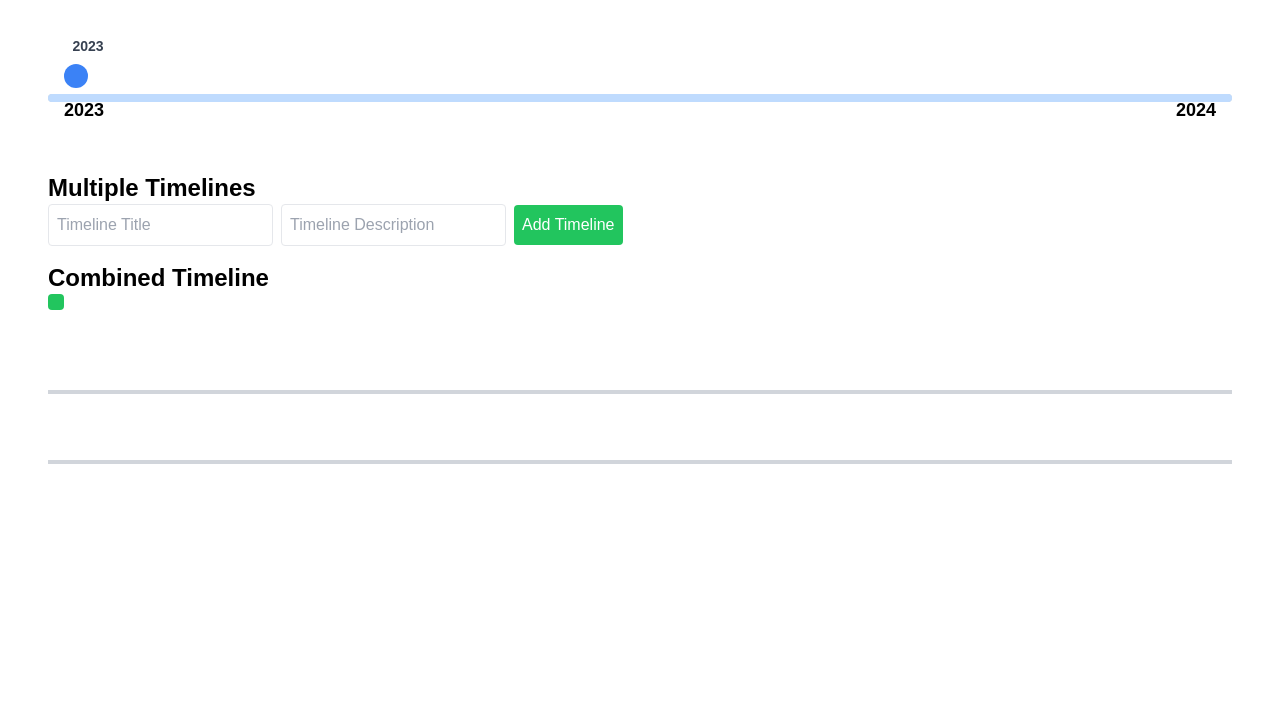
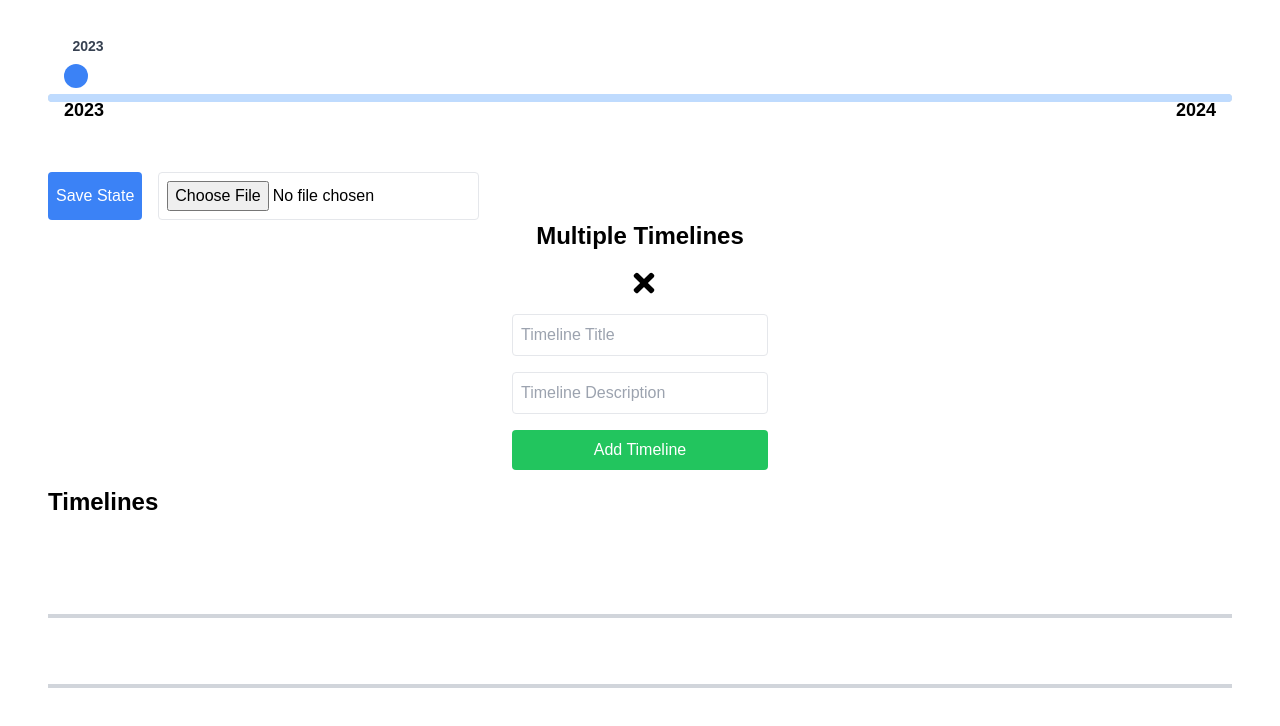
Before and after one commit to PranoSA/Timelines, a Next.js app: page / in a window 1280 px wide. Both pictures are taken after a click on the button "Add Timeline". Shown: the top 726 px of the page. Built offline with nearby package versions, Linux system fonts and the light colour scheme.

Commit message:
Fixed Slider Kind Of

```diff
--- a/components/Timeline.tsx
+++ b/components/Timeline.tsx
@@ -2,6 +2,7 @@
 // eslint-disable-next-line @typescript-eslint/no-unused-vars
 import React, { useMemo, useState, useCallback } from 'react';
 import { TimeLine, TimeEvent } from '../types';
+import { FaCheckCircle, FaRegCircle } from 'react-icons/fa';
 
 type Props = {
   timelines: TimeLine[];
@@ -18,6 +19,13 @@ const colors = [
   'bg-blue-500',
   'bg-yellow-500',
   'bg-purple-500',
+];
+
+const text_colors = [
+  'text-green-500',
+  'text-blue-500',
+  'text-yellow-500',
+  'text-purple-500',
 ];
 
 const TimelineComponent: React.FC<Props> = ({
@@ -56,21 +64,51 @@ const TimelineComponent: React.FC<Props> = ({
     [allEvents, endYear]
   );
 
-  console.log('start_year: ', start_year);
-  console.log('Slider Start Year Prop: ', startYear);
-  console.log('end_year: ', end_year);
-  console.log('Slider End Year Prop: ', endYear);
+  const [filtered_timelines, setFilteredTimelines] =
+    useState<TimeLine[]>(timelines);
+
+  const toggleFilterTimeline = (timeline: TimeLine) => {
+    //if filtered_timelines includes this timeline, remove it
+    //else add it
+    if (filtered_timelines.includes(timeline)) {
+      setFilteredTimelines(
+        filtered_timelines.filter(
+          (filtered_timeline) => filtered_timeline !== timeline
+        )
+      );
+    } else {
+      setFilteredTimelines([...filtered_timelines, timeline]);
+    }
+  };
+
+  const all_filtered_events = useMemo(
+    () =>
+      showMultipleTimelines
+        ? filtered_timelines.flatMap((timeline, timelineIndex) =>
+            timeline.events.map((event) => ({ ...event, timelineIndex }))
+          )
+        : filtered_timelines[0].events.map((event) => ({
+            ...event,
+            timelineIndex: 0,
+          })),
+    [filtered_timelines, showMultipleTimelines]
+  );
+
+  //console.log('start_year: ', start_year);
+  //console.log('Slider Start Year Prop: ', startYear);
+  //console.log('end_year: ', end_year);
+  //console.log('Slider End Year Prop: ', endYear);
 
   //filter out events that are not within the range of the slider
   const allEventsInRange = useMemo(
     () =>
-      allEvents
+      all_filtered_events
         .filter((event) => event.year >= start_year && event.year <= end_year)
         .sort((a, b) => a.year - b.year),
-    [allEvents, start_year, end_year]
+    [all_filtered_events, start_year, end_year]
   );
 
-  console.log('allEventsInRange: ', allEventsInRange);
+  //console.log('allEventsInRange: ', allEventsInRange);
 
   const heightOfEvent = useMemo(() => {
     //for this -> we will try to make it so that years don't interfere
@@ -125,7 +163,7 @@ const TimelineComponent: React.FC<Props> = ({
     return levels_for_each_index_of_allEventsInRange;
   }, [allEventsInRange, start_year, end_year]);
 
-  console.log('heightOfEvent: ', heightOfEvent);
+  //console.log('heightOfEvent: ', heightOfEvent);
 
   const height_offset =
     Math.max(...heightOfEvent.map((n) => Math.abs(n))) * 50 + 100;
@@ -146,27 +184,49 @@ const TimelineComponent: React.FC<Props> = ({
   };
 
   return (
-    <div className="timeline-container">
-      {showMultipleTimelines && (
+    <div className="timeline-container w-full">
       <div className="mb-20">
         <h2 className="text-2xl font-bold dark:text-white">
-            Combined Timeline
+          {showMultipleTimelines ? 'Timelines' : timelines[0].title}
         </h2>
-          <div className="flex space-x-4">
+        <div className="flex flex-col space-y-2 mt-4">
           {timelines.map((timeline, index) => (
-              <button
+            <div
               key={index}
-                className={`p-2 ${
-                  colors[index % colors.length]
-                } text-white rounded`}
+              className={`cursor-pointer p-4 rounded border ${
+                timeline.shown ? 'border-blue-500' : 'border-gray-300'
+              }`}
+            >
+              <div className="flex items-center space-x-2">
+                {
+                  //if filtered_timelines includes this timeline, show check circle, else show reg circle
+                  filtered_timelines.includes(timeline) ? (
+                    <FaCheckCircle
+                      className="text-green-500"
+                      onClick={() => toggleFilterTimeline(timeline)}
+                    />
+                  ) : (
+                    <FaRegCircle
+                      className="text-gray-500"
+                      onClick={() => toggleFilterTimeline(timeline)}
+                    />
+                  )
+                }
+                <span
+                  className={`${text_colors[index % text_colors.length]} ${
+                    !showMultipleTimelines && timeline.shown
+                      ? 'font-bold'
+                      : 'font-normal'
+                  }`}
                   onClick={() => onSelectTimeline && onSelectTimeline(timeline)}
                 >
                   {timeline.title}
-              </button>
+                </span>
+              </div>
+            </div>
           ))}
         </div>
       </div>
-      )}
       <div className="relative mb-4">
         <div className="absolute left-0 top-1/2 w-full h-1 bg-gray-300 dark:bg-gray-700"></div>
         <div className="events relative w-full"></div>
--- a/components/TimelineManager.tsx
+++ b/components/TimelineManager.tsx
@@ -1,8 +1,10 @@
+/* eslint-disable @typescript-eslint/no-unused-vars */
 import React, { useState, useMemo, useEffect } from 'react';
 import { ApplicationState, TimeLine, TimeEvent } from '../types';
 import TimelineComponent from './Timeline';
 import EventDetails from './EventDetails';
 import YearSlider from './YearSlider';
+import { FaTimes } from 'react-icons/fa';
 
 const TimelineManager: React.FC = () => {
   const [state, setState] = useState<ApplicationState>({
@@ -13,6 +15,10 @@ const TimelineManager: React.FC = () => {
     end_year_zoomed: 0,
     timelines: [],
   });
+
+  //const add timeline
+  const [addingTimeline, setAddingTimeline] = useState(false);
+  const [addingEvent, setAddingEvent] = useState(false);
 
   const [selectedEvent, setSelectedEvent] = useState<TimeEvent | null>(null);
 
@@ -54,13 +60,20 @@ const TimelineManager: React.FC = () => {
       return todaysYear;
     }
 
-    //else, return the max year of all events
-    return state.timelines.reduce((max, timeline) => {
-      const maxEventYear = Math.max(
-        ...timeline.events.map((event) => event.year)
+    //filter out timelines that have at least one event
+    const filteredTimelines = state.timelines.filter(
+      (timeline) => timeline.events.length > 0
     );
-      return maxEventYear;
-    }, -12312412412541);
+
+    const all_events = filteredTimelines.reduce(
+      (acc, timeline) => [...acc, ...timeline.events],
+      [] as TimeEvent[]
+    );
+
+    const max_year = Math.max(...all_events.map((event) => event.year));
+
+    console.log('sliderEndYearDriven: ', max_year);
+    return max_year;
   }, [state.timelines, todaysYear]);
 
   //use memo for the purpose of setting the slider range
@@ -75,8 +88,12 @@ const TimelineManager: React.FC = () => {
       return todaysYear - 1;
     }
 
+    const filteredTimelines = state.timelines.filter(
+      (timeline) => timeline.events.length > 0
+    );
+
     //return min of all events
-    const new_min_year = state.timelines.reduce((min, timeline) => {
+    const new_min_year = filteredTimelines.reduce((min, timeline) => {
       const minEventYear = Math.min(
         ...timeline.events.map((event) => event.year)
       );
@@ -165,6 +182,32 @@ const TimelineManager: React.FC = () => {
     setStartYear(startYear);
   };
 
+  //save the current state to a json file and download it
+  const saveState = () => {
+    const data = `data:text/json;charset=utf-8,${encodeURIComponent(
+      JSON.stringify(state)
+    )}`;
+    const a = document.createElement('a');
+    a.href = data;
+    a.download = 'timeline.json';
+    a.click();
+  };
+
+  //load a json file and set the state to the json file
+  const loadState = async (e: React.ChangeEvent<HTMLInputElement>) => {
+    const file = e.target.files?.[0];
+    if (!file) return;
+    const fileReader = new FileReader();
+    fileReader.onload = (e) => {
+      if (!e.target) return;
+      const result = e.target.result;
+      if (typeof result !== 'string') return;
+      const json = JSON.parse(result);
+      setState(json);
+    };
+    fileReader.readAsText(file);
+  };
+
   return (
     <div className="p-4">
       <YearSlider
@@ -172,53 +215,62 @@ const TimelineManager: React.FC = () => {
         initialEndYear={sliderEndYear}
         onYearChange={handleSliderYearChange}
       />
-      {/*<div className="mb-4 flex items-center space-x-4">
+      {/* Optoin to both download and upload a saved state*/}
+      <div className="flex space-x-4">
+        <button
+          onClick={saveState}
+          className="p-2 bg-blue-500 text-white rounded"
+        >
+          Save State
+        </button>
         <input
-          type="number"
-          placeholder="Start Year"
-          value={startYear}
-          onChange={(e) => setStartYear(Number(e.target.value))}
+          type="file"
+          onChange={loadState}
           className="p-2 border rounded"
         />
-        <input
-          type="number"
-          placeholder="End Year"
-          value={endYear}
-          onChange={(e) => setEndYear(Number(e.target.value))}
-          className="p-2 border rounded"
+      </div>
+
+      {state.show_multiple_timelines ? (
+        <div className="flex flex-col items-center">
+          <h1 className="text-2xl font-bold mb-4">Multiple Timelines</h1>
+          {addingTimeline ? (
+            <div className="mb-4 dark:text-black flex flex-col items-center space-y-4">
+              <FaTimes
+                onClick={() => setAddingTimeline(false)}
+                className="cursor-pointer ml-2 dark:text-white"
+                size={30}
               />
-        <button
-          onClick={resetView}
-          className="p-2 bg-blue-500 text-white rounded"
-        >
-          Reset View
-        </button>
-      </div>*/}
-      {state.show_multiple_timelines ? (
-        <div>
-          <h1 className="text-2xl font-bold">Multiple Timelines</h1>
-          <div className="mb-4 dark:text-black">
               <input
                 type="text"
                 placeholder="Timeline Title"
                 value={newTimelineTitle}
                 onChange={(e) => setNewTimelineTitle(e.target.value)}
-              className="p-2 border rounded mr-2"
+                className="p-2 border rounded w-64"
               />
               <input
                 type="text"
                 placeholder="Timeline Description"
                 value={newTimelineDescription}
                 onChange={(e) => setNewTimelineDescription(e.target.value)}
-              className="p-2 border rounded mr-2"
+                className="p-2 border rounded w-64"
               />
               <button
                 onClick={addTimeline}
+                className="p-2 bg-green-500 text-white rounded w-64"
+              >
+                Add Timeline
+              </button>
+            </div>
+          ) : (
+            <div className="mb-4 dark:text-black">
+              <button
+                onClick={() => setAddingTimeline(true)}
                 className="p-2 bg-green-500 text-white rounded"
               >
                 Add Timeline
               </button>
             </div>
+          )}
           <TimelineComponent
             timelines={state.timelines}
             onSelectEvent={setSelectedEvent}
@@ -230,9 +282,21 @@ const TimelineManager: React.FC = () => {
           />
         </div>
       ) : (
-        <div>
-          <h1 className="text-2xl font-bold">Single Timeline</h1>
+        <div className="flex flex-col items-center w-full">
+          <h1 className="text-2xl font-bold">
+            {state.current_timeline ? state.current_timeline.title : ''}
+          </h1>
           {/* go bvack to multiple timelines */}
+          <div
+            className="flex space-x-4"
+            onClick={() =>
+              setState((prevState) => ({
+                ...prevState,
+                show_multiple_timelines: true,
+                current_timeline: null,
+              }))
+            }
+          >
             <button
               onClick={() =>
                 setState((prevState) => ({
@@ -241,34 +305,53 @@ const TimelineManager: React.FC = () => {
                   current_timeline: null,
                 }))
               }
-            className="p-2 bg-blue-500 text-white rounded"
+              className="m-3 text-white font-bold hover:border-b-2 border-white"
             >
               Back to Multiple Timelines
             </button>
+            <FaTimes
+              onClick={() =>
+                setState((prevState) => ({
+                  ...prevState,
+                  show_multiple_timelines: true,
+                  current_timeline: null,
+                }))
+              }
+              className="cursor-pointer ml-2 dark:text-white"
+              size={30}
+            />
+          </div>
 
           {state.current_timeline && (
-            <div>
-              <div className="mb-4 dark:text-black">
+            <div className="w-full">
+              {addingEvent ? (
+                <div className="mb-8 w-full dark:text-black flex flex-col items-center space-y-4">
+                  <h2 className="text-xl font-bold mb-4">Add New Event</h2>
+                  <FaTimes
+                    onClick={() => setAddingEvent(false)}
+                    className="cursor-pointer ml-2 dark:text-white"
+                    size={30}
+                  />
                   <input
                     type="text"
                     placeholder="Event Title"
                     value={newEventTitle}
                     onChange={(e) => setNewEventTitle(e.target.value)}
-                  className="p-2 border rounded mr-2"
+                    className="p-2 border rounded w-64"
                   />
                   <input
                     type="text"
                     placeholder="Event Description"
                     value={newEventDescription}
                     onChange={(e) => setNewEventDescription(e.target.value)}
-                  className="p-2 border rounded mr-2"
+                    className="p-2 border rounded w-64"
                   />
                   <input
                     type="number"
                     placeholder="Event Year"
                     value={newEventYear}
                     onChange={(e) => setNewEventYear(Number(e.target.value))}
-                  className="p-2 border rounded mr-2"
+                    className="p-2 border rounded w-64"
                   />
                   <button
                     onClick={() =>
@@ -276,11 +359,21 @@ const TimelineManager: React.FC = () => {
                         state.timelines.indexOf(state.current_timeline!)
                       )
                     }
+                    className="p-2 bg-green-500 text-white rounded w-64"
+                  >
+                    Add Event
+                  </button>
+                </div>
+              ) : (
+                <div className="mb-4 dark:text-black">
+                  <button
+                    onClick={() => setAddingEvent(true)}
                     className="p-2 bg-green-500 text-white rounded"
                   >
                     Add Event
                   </button>
                 </div>
+              )}
               <TimelineComponent
                 timelines={[state.current_timeline]}
                 onSelectEvent={setSelectedEvent}
```
Also changed, not shown: components/YearSlider.tsx (+34 -16 lines). Lines whose indentation alone changed are shown as unchanged.
